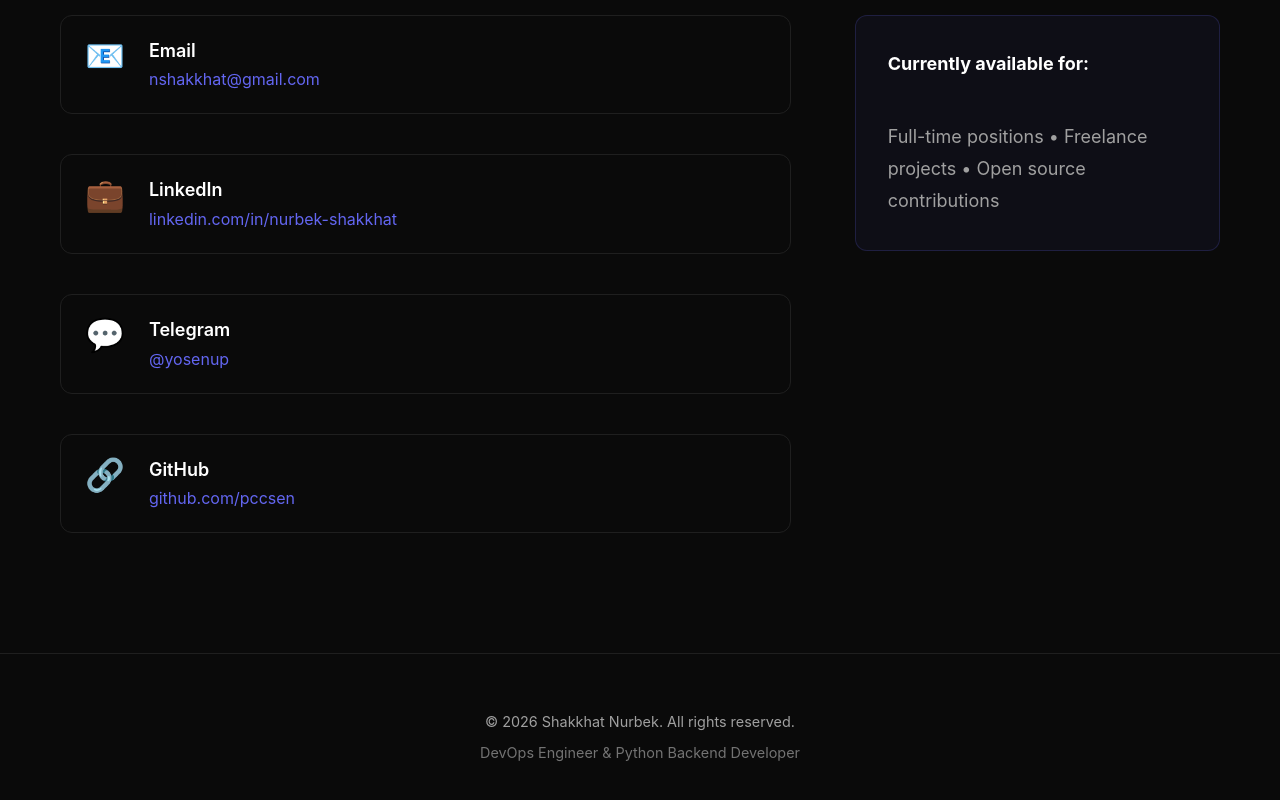
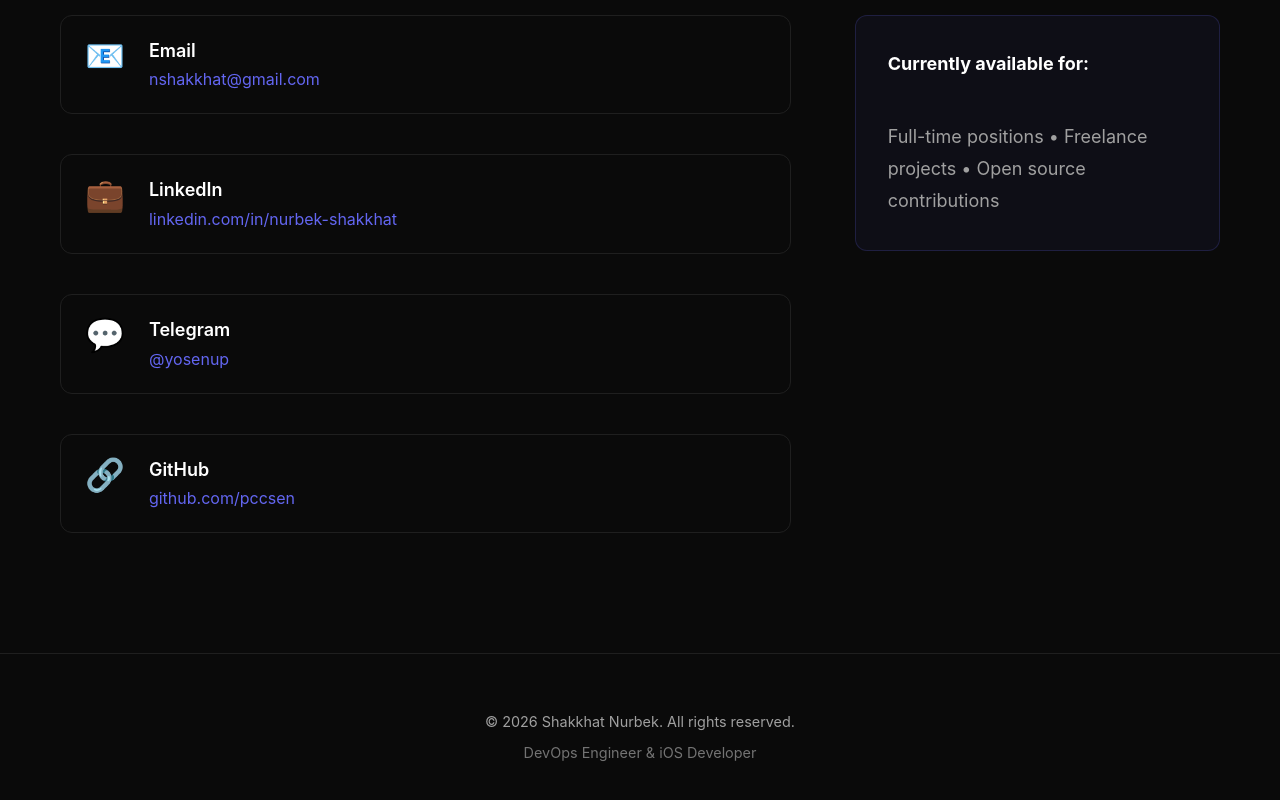
Before and after one commit to pccsen/my-website, a Next.js app: page / in a window 1280 px wide. Shown: the part 4205-5005 px from the top of the page. Built offline with nearby package versions, Linux system fonts and the light colour scheme.

Commit message:
Update footer subtitle to reflect new role

```diff
--- a/components/Footer.tsx
+++ b/components/Footer.tsx
@@ -9,7 +9,7 @@ export default function Footer() {
     <footer className="footer">
       <div className="footer-content">
         <p>© {currentYear} Shakkhat Nurbek. All rights reserved.</p>
-        <p className="footer-subtitle">DevOps Engineer & Python Backend Developer</p>
+        <p className="footer-subtitle">DevOps Engineer & iOS Developer</p>
       </div>
     </footer>
   )
```
